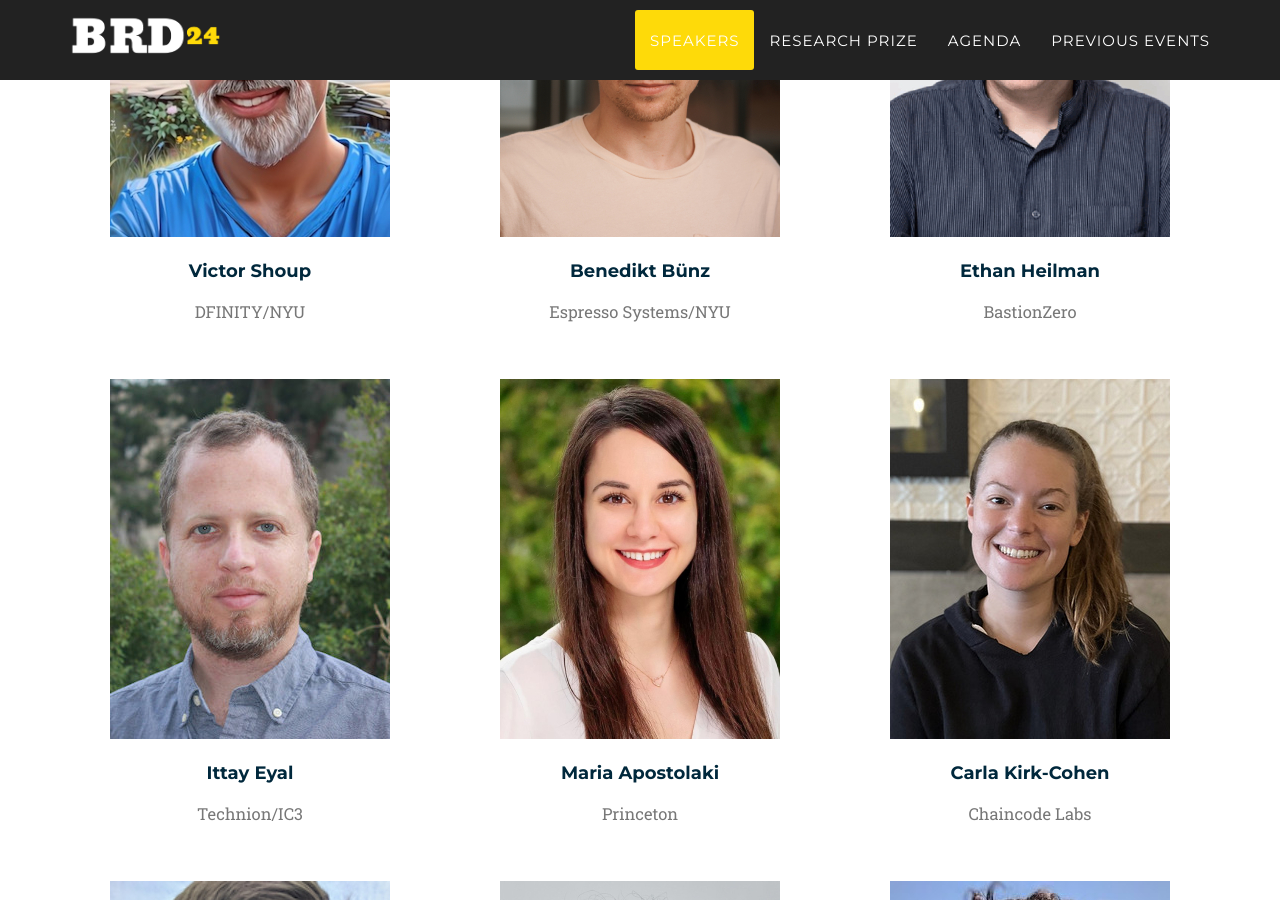
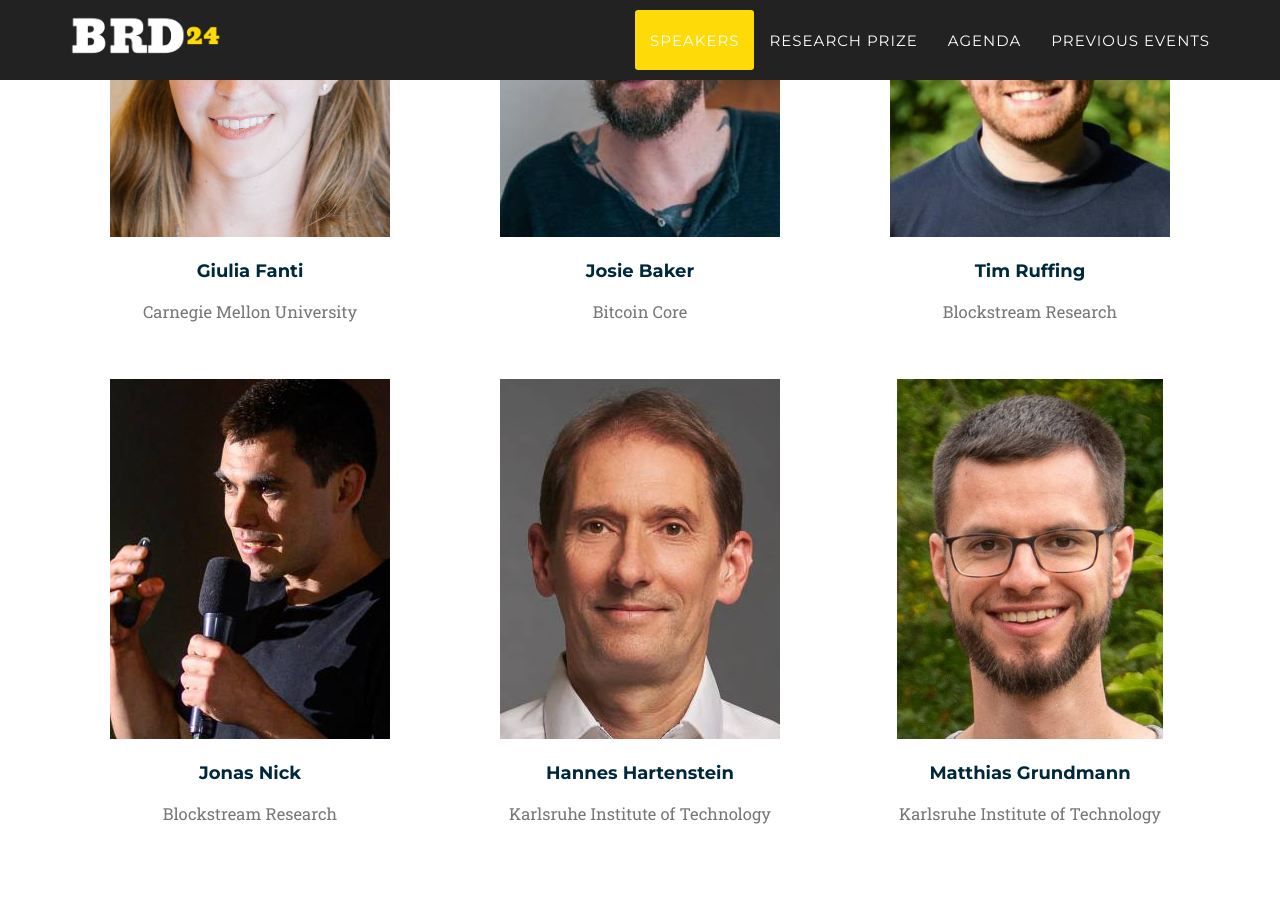
Before and after one commit to chaincodelabs/brd-website, a Jekyll site: the page built from index.html, in a window 1280 px wide and 900 px high, scrolled down 1866 px. Built offline with Jekyll 4.4.1, drawn with Linux system fonts in a browser that asks for light colours; some web fonts are replaced; some of the changed lines change nothing that is shown; some of the changed text lies outside the part shown.

Commit message:
UPDATE-ME: Adds 2024 speakers

```diff
--- a/_data/speakers.yml
+++ b/_data/speakers.yml
@@ -1,73 +1,55 @@
-- title: Victor Shoup
-  name: vshoup
-  subtitle: DFINITY/NYU
-  img: vshoup.jpg
-  thumbnail: vshoup.jpg
-  bio: "Victor is a computer scientist and mathematician working in the areas of cryptography and computer algebra. He is currently a Principal Researcher at DFINITY and Professor Emeritus of Computer Science at NYU. His previous roles include: Visiting Research Scientist, IBM TJ Watson Research Center; Research Scientist, IBM Research, Zurich; and Research Scientist, Bellcore"
-  topic: Fast batched asynchronous distributed key generation
+- name: Giulia Fanti
+  id: gfanti
+  affiliation: Carnegie Mellon University
+  img: gfanti.jpg
+  bio: Giulia Fanti is an Assistant Professor of Electrical and Computer Engineering at Carnegie Mellon University. Her research interests span the security, privacy, and efficiency of distributed systems. She is a two-time fellow of the World Economic Forum’s Global Future Council on Cybersecurity and a member of NIST’s Information Security and Privacy Advisory Board. Her work has been recognized with several awards, including best paper awards, a Sloan Fellowship, an Intel Rising Star Faculty Award, and an ACM SIGMETRICS Rising Star Award. She obtained her Ph.D. in EECS from U.C. Berkeley and her B.S. in ECE from Olin College of Engineering
+  topic: Strategic Latency Reduction in Blockchain Peer-to-Peer Networks
+  abstract: Most permissionless blockchain networks run on peer-to-peer (P2P) networks, which offer flexibility and decentralization at the expense of performance (e.g., network latency). Historically, this tradeoff has not been a bottleneck for most blockchains. However, an emerging host of blockchain-based applications (e.g., decentralized finance) are increasingly sensitive to latency; users who can reduce their network latency relative to other users can accrue (sometimes significant) financial gains. In this work, we initiate the study of strategic latency reduction in blockchain P2P networks. We first define two classes of latency that are of interest in blockchain applications. We then show empirically that a strategic agent who controls only their local peering decisions can manipulate both types of latency, achieving 60% of the global latency gains provided by the centralized, paid service bloXroute, or, in targeted scenarios, comparable gains. Finally, we show that our results are not due to the poor design of existing P2P networks. Under a simple network model, we theoretically prove that an adversary can always manipulate the P2P network’s latency to their advantage, provided the network experiences sufficient peer churn and transaction activity
 
-- title: Benedikt Bünz
-  name: bbunz
-  subtitle: Espresso Systems/NYU
-  img: bbunz.jpg
-  thumbnail: bbunz.jpg
-  description: Benedikt is an assistant professor at the NYU Courant Institute. He works on applied cryptography with a special focus on Blockchains. His research includes several innovations that have been relevant or applied to Bitcoin, including Bulletproofs (a zero-knowledge proof useful for Confidential Transactions), Flyclient (a protocol for ultra-light PoW clients), and VDFs, a new primitive that is useful for building unbiasable randomness beacons
-  topic: Recent developments in (Bitcoin compatible) zk-SNARKs
+- name: Josie Baker
+  id: jbaker
+  affiliation: Bitcoin Core
+  img: jbaker.jpg
+  bio: Bitcoin Core contributor by day, privacy enthusiast by night. Particularly interested in the overlap of privacy and usability
+  topic: "The devil in the details: combining cryptographic protocols"
+  abstract:
 
-- title: Ethan Heilman
-  name: eheilman
-  subtitle: BastionZero
-  img: eheilman.jpg
-  thumbnail: eheilman.jpg
-  bio: Ethan is CTO and Co-Founder of BastionZero. He has a PhD in Computer Science from Boston University and is the author of over 10 technical papers on cryptocurrency, blockchain, cryptography and network security. He is the inventor of the TumbleBit protocol and has contributed to Bitcoin Core. In his spare time, he enjoys breaking hash functions
-  topic: An Exploration of Bitcoin's P2P Network and its Security
-  abstract: Why is Bitcoin's P2P network important to Bitcoin's security? How might it be attacked and what would be the impact to Bitcoin's security?  This talk will address these questions by describing these attacks, providing a primer on Bitcoin Core's P2P architecture and providing a brief history of how the design of Bitcoin Core has evolved to better address these threats
+- name: Tim Ruffing
+  id: truffing
+  affiliation: Blockstream Research
+  img: truffing.jpg
+  bio:  Tim is an applied cryptographer in the research team of Blockstream, a Bitcoin and blockchain technology company. He obtained his PhD from Saarland University, researching cryptographic aspects of cryptocurrencies. His current research focuses on advanced applications of Schnorr signatures, e.g., multisignatures and threshold signatures. Tim also serves a co-maintainer of libsecp256k1, the cryptographic open-source library used in Bitcoin Core
+  topic: "No More Guesswork: Ready-to-Use Distributed Key Generation for FROST"
+  abstract: Threshold signature schemes such as FROST are gaining considerable attention in Bitcoin. Yet, Distributed Key Generation (DKG), with its heavy requirements on the underlying communication mechanisms such as secure channels and a secure broadcast mechanism, remains the Achilles heel of threshold signatures and holds back their deployment in the real world.
+            <br>
+            In this talk, we will first take a detailed look at the obstacles that implementers and practitioners face in practice. We will foster an understanding of potential pitfalls and attacks, in particular those that can arise from the (mis)use of reliable broadcast protocols. We will then provide recommendations and guidelines on how to avoid these pitfalls and implement broadcast securely in practice. A key technical ingredient in our recommendations is a simple extension of the Goldwasser-Bellare echo broadcast protocol, which we have not seen proposed in the context of DKG so far.
+            <br>
+            With these learnings in mind, we present ChillDKG, a DKG protocol that fully incorporates minimal but sufficient implementations of secure channels and reliable broadcast, and thereby hides this complexity from engineers entirely. The protocol addresses further practical problems by eliminating the need for fresh randomness per threshold setup and offering a practical solution for backups. To facilitate real-world adoption of ChillDKG, we have been working on a publicly available specification that aims to be comprehensive and easy to use
 
-- title: Ittay Eyal
-  name: ieyal
-  subtitle: Technion/IC3
-  img: ieyal.jpg
-  thumbnail: ieyal.jpg
-  bio: Ittay is an Associate Professor in the Electrical and Computer Engineering Faculty at the Technion and an Associate Director at the Initiative for Cryptocurrencies and Contracts (IC3). Eyal completed his PhD at the Technion, followed by a postdoctoral fellowship at Cornell University. He was awarded a 2018 Alon Fellowship and a 2022 Krill Prize. His research focuses on performance and security in decentralized systems
-  topic: Authentication
-  abstract: Client-side security is both more challenging and more critical in decentralized systems, as there is no trusted party that can replace lost credentials or revert token theft. Despite its significance, the design of authentication mechanisms—referred to as "wallets" in this context—remains an open question. We define the authentication problem, establish bounds and optimal mechanisms, and derive concrete improvement proposals for existing wallets and systems
+- name: Jonas Nick
+  id: jnick
+  affiliation: Blockstream Research
+  img: jnick.jpg
+  bio:  Jonas Nick is a researcher in the field of Bitcoin, working as part of Blockstream's research team. He has made contributions to the Bitcoin community through his involvement in co-authoring various Bitcoin Improvement Proposals (BIPs), including the Taproot BIPs. Additionally, Jonas has collaborated on several scientific publications in cryptography, such as MuSig2 and Bulletproofs++ and contributes to the secp256k1 cryptographic library
+  topic: "No More Guesswork: Ready-to-Use Distributed Key Generation for FROST"
+  abstract: Threshold signature schemes such as FROST are gaining considerable attention in Bitcoin. Yet, Distributed Key Generation (DKG), with its heavy requirements on the underlying communication mechanisms such as secure channels and a secure broadcast mechanism, remains the Achilles heel of threshold signatures and holds back their deployment in the real world.
+            <br>
+            In this talk, we will first take a detailed look at the obstacles that implementers and practitioners face in practice. We will foster an understanding of potential pitfalls and attacks, in particular those that can arise from the (mis)use of reliable broadcast protocols. We will then provide recommendations and guidelines on how to avoid these pitfalls and implement broadcast securely in practice. A key technical ingredient in our recommendations is a simple extension of the Goldwasser-Bellare echo broadcast protocol, which we have not seen proposed in the context of DKG so far.
+            <br>
+            With these learnings in mind, we present ChillDKG, a DKG protocol that fully incorporates minimal but sufficient implementations of secure channels and reliable broadcast, and thereby hides this complexity from engineers entirely. The protocol addresses further practical problems by eliminating the need for fresh randomness per threshold setup and offering a practical solution for backups. To facilitate real-world adoption of ChillDKG, we have been working on a publicly available specification that aims to be comprehensive and easy to use
 
-- title: Maria Apostolaki
-  name: mapostolaki
-  subtitle: Princeton
-  img: mapostolaki.jpg
-  thumbnail: mapostolaki.jpg
-  bio: Maria is an Assistant Professor of Electrical and Computer Engineering at Princeton University. Her research spans the fields of networking, security, and blockchain. She has uncovered network routing vulnerabilities on blockchain systems and has worked towards designing mitigation mechanisms. Maria has been named a rising star in Computer Networking and Communications, and she was the recipient of the Google Research Scholar Award, as well as the IETF/IRTF Applied Networking Research Prize. Maria completed her PhD in 2021 at ETH Zurich. After receiving her PhD, she spent a year at Carnegie Mellon University, working as a postdoctoral researcher. Prior to her PhD, she earned her diploma in Electrical and Computer Engineering at the National Technical University of Athens, Greece
-  topic: Network Security for Blockchain networks
+- name: Hannes Hartenstein
+  id: hhartenstein
+  affiliation: Karlsruhe Institute of Technology
+  img: hhartenstein.jpg
+  bio: Hannes Hartenstein is a professor for computer science at Karlsruhe Institute of Technology (KIT) in Karlsruhe, Germany, since 2003. He is heading a research group on decentralized systems and network services at KIT’s Institute of Information Security and Dependability (KASTEL)
+  topic: "From Monitoring Bitcoin to Verifying Lightning: Modeling Aspects of the Bitcoin Universe"
+  abstract: We are monitoring the Bitcoin peer-to-peer network since 2015 and will report on some interesting observations and findings. Over the last years, this longitudinal monitoring study shows that the Bitcoin network is remarkably stable. However, we could also observe singular events that gave unique insights into the network's structure. We discuss what we know and what we do not know about the actual Bitcoin network and the corresponding quality of Bitcoin network models. Furthermore, we examine how to prove Lightning secure by formally modeling payment channels, assess the compatibility of corresponding first and second layer models, and close with some future research directions
 
-- title: Carla Kirk-Cohen
-  name: ckirkcohen
-  subtitle: Chaincode Labs
-  img: ckirkcohen.jpg
-  thumbnail: ckirkcohen.jpg
-  bio: Carla is a software engineer working on the implementation and improvement of the Lightning Network specification at Chaincode Labs. Her current focus is on the specification of mitigation against "channel jamming" denial of service attacks against the lightning network. She previously worked at Lightning Labs, where she worked on reliability improvements to LND and led the Lightning Loop submarine swap team
-  topic: From paper to BOLT
-
-- title: Mark Erhardt
-  name: merhardt
-  subtitle: Chaincode Labs
-  img: merhardt.jpg
-  thumbnail: merhardt.jpg
-  bio: Mark enjoys research and development on Bitcoin, especially wallets and UTXO management. He wrote his thesis on Coin Selection, helps organize Bitcoin meetups, and is an avid contributor to Bitcoin Stack Exchange. Previously, Mark tweaked the blockchain footprint of enterprise wallets at BitGo
-  topic: From paper to BIP
-
-- title: Martin Zumsande
-  name: mzumsande
-  subtitle: Chaincode Labs
-  img: mzumsande.jpg
-  thumbnail: mzumsande.jpg
-  bio: Martin started contributing to Bitcoin Core in 2019 and switched to full-time in late 2021. His main interest is in the peer-to-peer network of Bitcoin, in particular address relay. Before discovering Bitcoin, he received a PhD in physics and worked as a consultant in the banking industry
-  topic: Bitcoin Core - P2P in practice
-
-- title: Pieter Wuille
-  name: pwuille
-  subtitle: Chaincode Labs
-  img: pwuille.jpg
-  thumbnail: pwuille.jpg
-  bio: Pieter discovered Bitcoin in December 2010 and started contributing code to the project in May 2011. Since then, he has written significant parts of the reference client's code, in particular, to improve performance and code organization. In addition to authoring and co-authoring 16 Bitcoin Improvement Proposals, Pieter contributed to the design of Miniscript, and co-authored papers on MuSig and Bulletproof, and contributed to libraries like libsecp256k1, ctaes, and minisketch. Before Chaincode, Pieter was a co-founder and Core Engineer at Blockstream and worked as a Site Reliability Engineer at Google. Pieter received his Ph.D. in Computer Science at the University of Leuven, where he focused on programming language design. In his free time, Pieter likes climbing and playing board games
-  topic: Cluster Mempool - Fixing Relay of Dependent Transactions
+- name: Matthias Grundmann
+  id: mgrundmann
+  affiliation: Karlsruhe Institute of Technology
+  img: mgrundmann.jpg
+  bio: Matthias Grundmann is a doctoral researcher at KIT. His research focuses on ways to better understand and improve the P2P network layer of Bitcoin as well as evaluating and improving payment channel networks as a second layer for blockchains
+  topic: "From Monitoring Bitcoin to Verifying Lightning: Modeling Aspects of the Bitcoin Universe"
+  abstract: We are monitoring the Bitcoin peer-to-peer network since 2015 and will report on some interesting observations and findings. Over the last years, this longitudinal monitoring study shows that the Bitcoin network is remarkably stable. However, we could also observe singular events that gave unique insights into the network's structure. We discuss what we know and what we do not know about the actual Bitcoin network and the corresponding quality of Bitcoin network models. Furthermore, we examine how to prove Lightning secure by formally modeling payment channels, assess the compatibility of corresponding first and second layer models, and close with some future research directions
--- a/_includes/data/speakers.html
+++ b/_includes/data/speakers.html
@@ -8,31 +8,33 @@
                 </div>
             </div>
             <div class="row">
-                {% for post in site.data.speakers %}
+                {% for speaker in site.data.speakers %}
                 {% assign mod = forloop.index0 | modulo:3 %}
                 {% if mod == 0 and forloop.first == false %}
                 </div>
                 <div class="row">
                 {% endif %}
                 <div class="col-md-4 col-sm-6 speakers-item">
-                    <a href="#{{ post.name }}" class="speakers-link" data-toggle="modal">
+                    <a href="#{{ speaker.id }}" class="speakers-link" data-toggle="modal">
                         <div class="speakers-hover">
                             <div class="speakers-hover-content">
                                 <i class="fa fa-plus fa-3x"></i>
                             </div>
                         </div>
-                        <img src="css/img/speaker/{{ post.thumbnail }}" class="img-responsive img-centered" alt="Picture of {{ post.title }}">
+                        <img src="css/img/speaker/{{ speaker.img }}" class="img-responsive img-centered" alt="Picture of {{ speaker.name }}">
                     </a>
                     <div class="speakers-caption">
-                        <h4>{{ post.title }}</h4>
-                        <p class="text-muted">{{ post.subtitle }}</p>
+                        <h4>{{ speaker.name }}</h4>
+                        <p class="text-muted">{{ speaker.affiliation }}</p>
                     </div>
                 </div>
                 {% endfor %}
                 <!-- Add for &more speakers-->
-                <!-- <div class="col-md-4 col-sm-6 speakers-item">
+                <div class="col-md-4 col-sm-6 speakers-item">
+                </div>
+                <div class="col-md-4 col-sm-6 speakers-item">
                     <img src="css/img/speaker/more.jpg" class="img-responsive img-centered" alt="more to come">
-                </div> -->
+                </div>
             </div>
         </div>
     </section>
--- a/_includes/data/speakers_info.html
+++ b/_includes/data/speakers_info.html
@@ -1,6 +1,6 @@
 <!-- Speakers Info Section -->
-    {% for post in site.data.speakers %}
-        <div class="portfolio-modal modal fade" id="{{ post.name }}" tabindex="-1" role="dialog" aria-hidden="true">
+    {% for speaker in site.data.speakers %}
+        <div class="portfolio-modal modal fade" id="{{ speaker.id }}" tabindex="-1" role="dialog" aria-hidden="true">
             <div class="modal-content">
                 <div class="close-modal" data-dismiss="modal">
                     <div class="lr">
@@ -12,13 +12,13 @@
                     <div class="row">
                         <div class="col-lg-8 col-lg-offset-2">
                             <div class="modal-body">
-                                <h2>{{ post.title }}</h2>
+                                <h2>{{ speaker.name }}</h2>
                                 <hr class="star-primary">
-                                <img src="css/img/speaker/{{ post.img }}" class="img-responsive img-centered speakers-info" alt="Picture of {{ post.title }}">
+                                <img src="css/img/speaker/{{ speaker.img }}" class="img-responsive img-centered speakers-info" alt="Picture of {{ speaker.name }}">
                                 <h3>Bio</h3>
-                                <p>{{ post.bio }}</p>
-                                <h3>Topic: {{ post.topic }}</h3>
-                                <p>{{ post.abstract }}</p>
+                                <p>{{ speaker.bio }}</p>
+                                <h3>Topic: {{ speaker.topic }}</h3>
+                                <p>{{ speaker.abstract }}</p>
                                 <button type="button" class="btn btn-default" data-dismiss="modal"><i class="fa fa-times"></i> Close</button>
                             </div>
                         </div>
```
Also changed, not shown: css/img/speaker/bbunz.jpg (deleted), css/img/speaker/ckirkcohen.jpg (deleted), css/img/speaker/eheilman.jpg (deleted), css/img/speaker/gfanti.jpg (added), css/img/speaker/hhartenstein.jpg (added), css/img/speaker/ieyal.jpg (deleted), css/img/speaker/jbaker.jpg (added), css/img/speaker/jnick.jpg (added), css/img/speaker/mapostolaki.jpg (deleted), css/img/speaker/merhardt.jpg (deleted), css/img/speaker/mgrundmann.jpg (added), css/img/speaker/mzumsande.jpg (deleted), css/img/speaker/pwuille.jpg (deleted), css/img/speaker/truffing.jpg (added), 1 more files.
